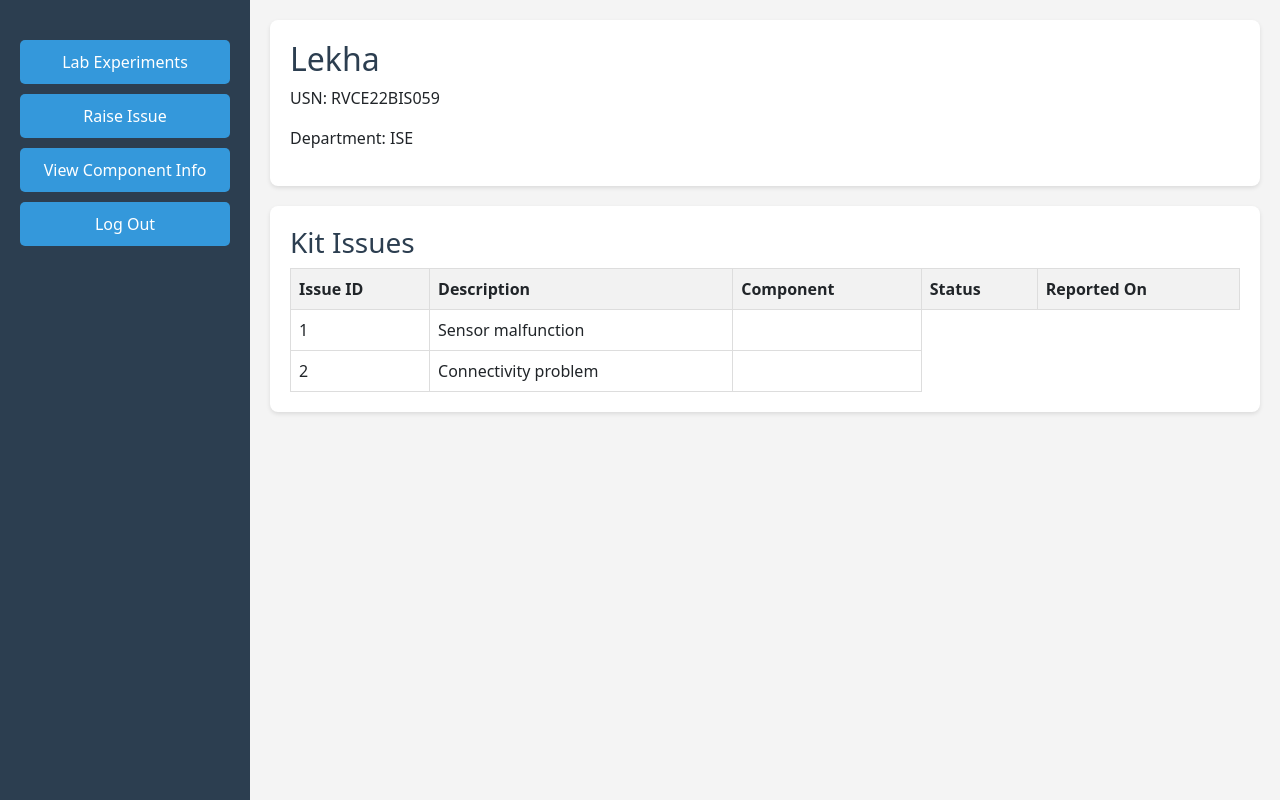
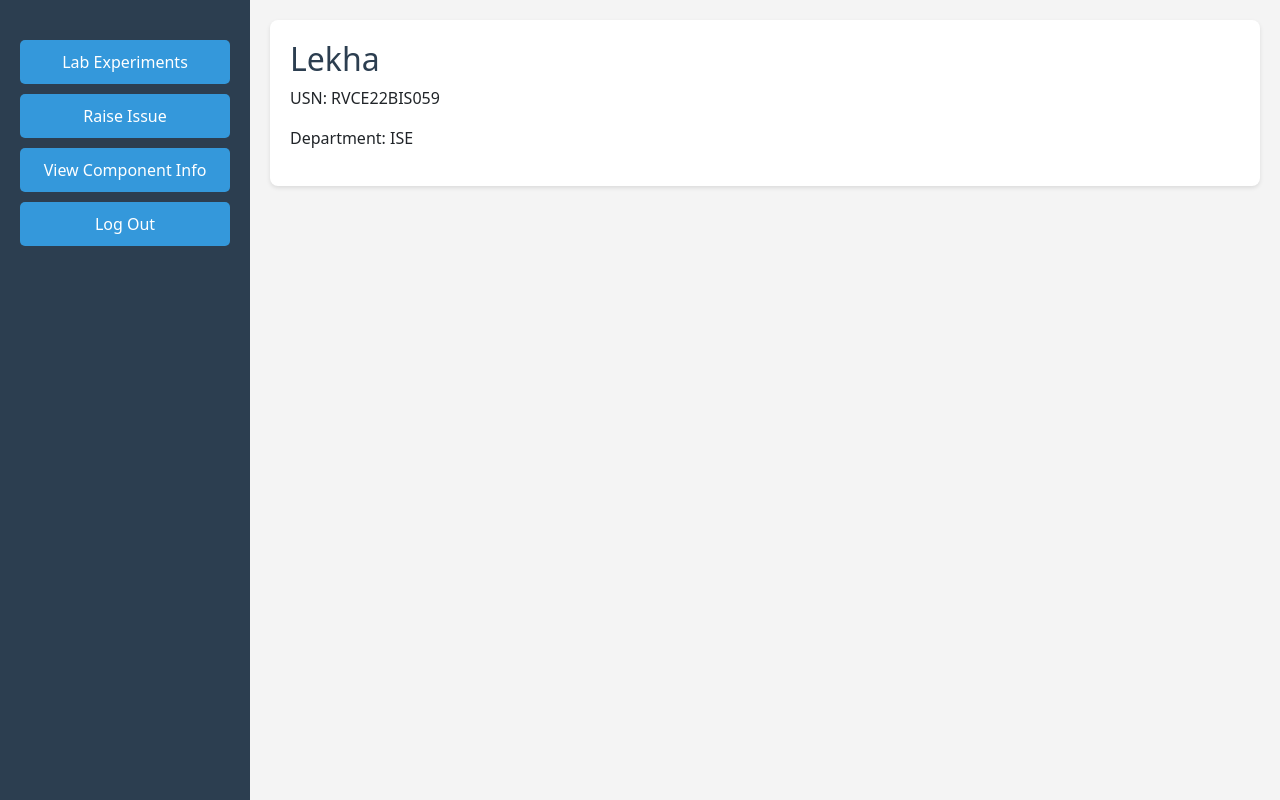
Before and after one commit to blakshmish/DBMS_Project, a React (Vite) app in the folder frontend/: page /student/1 in a window 1280 px wide. Built offline with nearby package versions, Linux system fonts and the light colour scheme.

Commit message:
student dash

```diff
--- a/frontend/src/pages/Student.tsx
+++ b/frontend/src/pages/Student.tsx
@@ -82,29 +82,6 @@ const StudentDashboard: React.FC = () => {
           <p>Department: {studentData?.dept}</p>
         </div>
 
-        <div className="kit-issues">
-          <h3>Kit Issues</h3>
-          <table>
-            <thead>
-              <tr>
-                <th>Issue ID</th>
-                <th>Description</th>
-                <th>Component</th>
-                <th>Status</th>
-                <th>Reported On</th>
-              </tr>
-            </thead>
-            <tbody>
-              {kitIssues.map(issue => (
-                <tr key={issue.kit_id}>
-                  <td>{issue.kit_id}</td>
-                  <td>{issue.description}</td>
-                  <td>{issue.status}</td>
-                </tr>
-              ))}
-            </tbody>
-          </table>
-        </div>
       </div>
     </div>
   );
```
